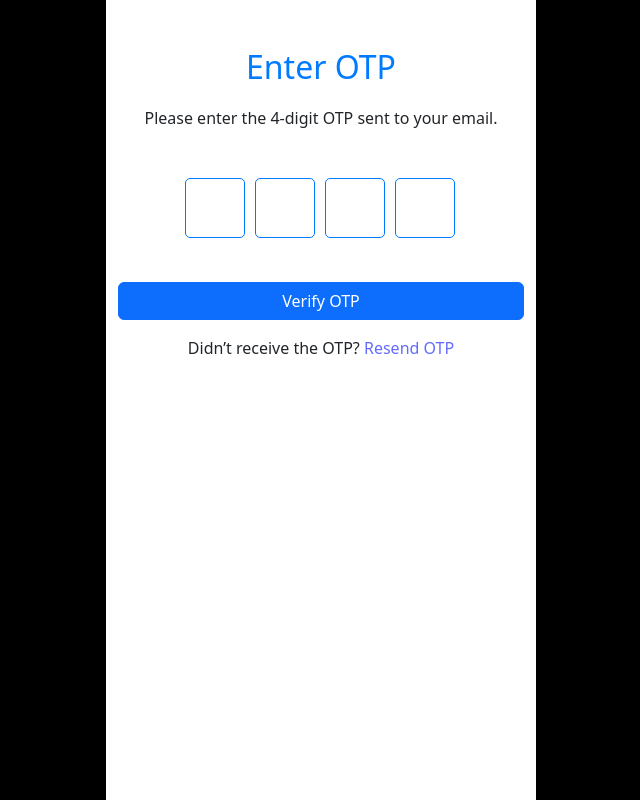
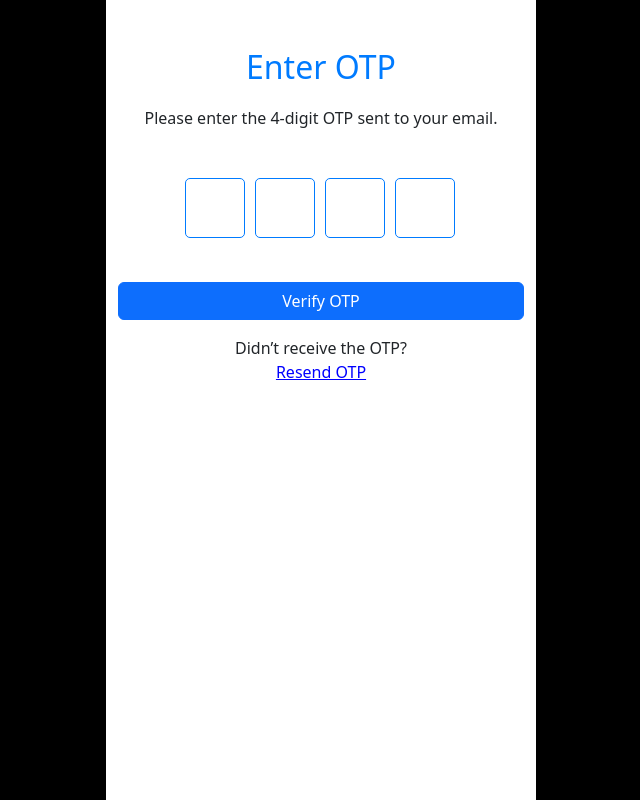
Before and after one commit to AkashKothariAkku/godmoney, a React (Vite) app: page /otp in a window 1280 px wide. Shown: the whole page, without its empty margins (319-959 px from the left). Built offline with nearby package versions, Linux system fonts and the light colour scheme.

Commit message:
resend otp

```diff
--- a/src/pages/Otp.jsx
+++ b/src/pages/Otp.jsx
@@ -51,6 +51,18 @@ function Otp() {
   }
   }
 
+  function resendOtp(){
+    axios.post(`${import.meta.env.VITE_BASE_URL}/resend-otp/${location.state.userId}`)
+    .then(function (response) {
+      console.log(response);
+      toast("OTP send to your mail")
+    })
+    .catch(function (error) {
+      console.log(error);
+      toast(error?.response?.data?.message)
+    });
+  }
+
   return (
     <>
     <ToastContainer />
@@ -83,7 +95,7 @@ function Otp() {
         }
       }}>Verify OTP</button>
 
-      <p className="text-center mt-3">Didn’t receive the OTP? <a href="#">Resend OTP</a></p>
+      <p className="text-center mt-3">Didn’t receive the OTP? <p style={{textDecoration: "underline", color: "blue"}} onClick={resendOtp}>Resend OTP</p></p>
 
     </>
   );
```
Also changed, not shown: 1 other file (tests, documents, lock files or other folders).
